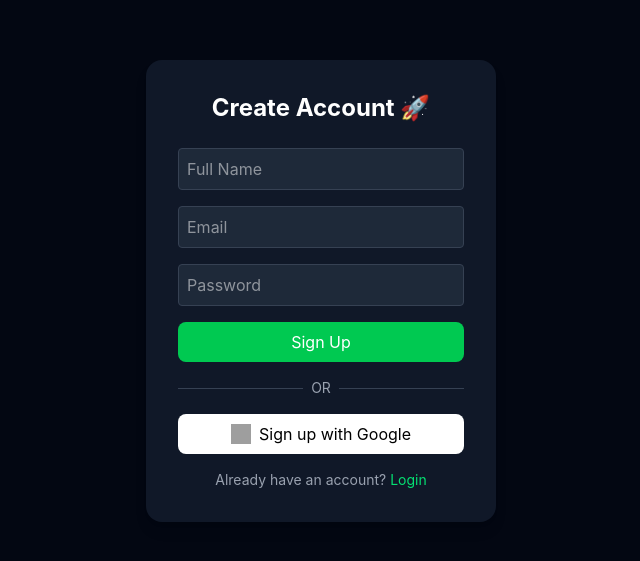
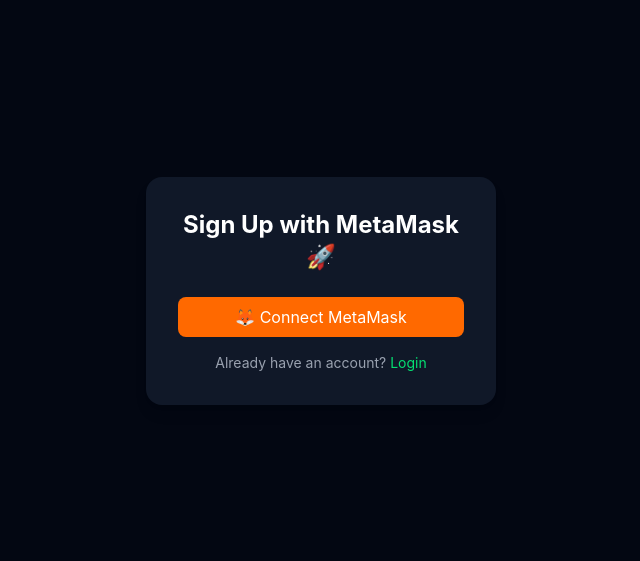
Before and after one commit to shib-weber/Climate-Crop-Meta-Analysis-Consensus, a React (Vite) app in the folder frontend/: page /signup in a window 1280 px wide. Shown: the part 109-670 px from the top of the page, without its empty margins (319-959 px from the left). Built offline with nearby package versions, Linux system fonts and the light colour scheme; grey boxes are pictures that could not be loaded.

Commit message:
MetaMask Implemented

```diff
--- a/frontend/package.json
+++ b/frontend/package.json
@@ -16,7 +16,8 @@
     "react": "^18.2.0",
     "react-dom": "^18.2.0",
     "react-router-dom": "^7.13.1",
-    "tailwindcss": "^4.2.2"
+    "tailwindcss": "^4.2.2",
+    "web3": "^4.16.0"
   },
   "devDependencies": {
     "@types/react": "^18.2.15",
--- a/frontend/src/App.jsx
+++ b/frontend/src/App.jsx
@@ -4,6 +4,7 @@
 import LandingPage from './Pages/LandingPage'
 import Login from "./Pages/Login";
 import Signup from "./Pages/Signup";
+import Dashboard from "./Pages/Dashboard"
 
 function App() {
   const [count, setCount] = useState(0)
@@ -14,6 +15,7 @@
         <Route path="/" element={<LandingPage />} />
         <Route path="/login" element={<Login />} />
         <Route path="/signup" element={<Signup />} />
+        <Route path="/dashboard" element={<Dashboard />} />
       </Routes>
     </BrowserRouter>
   )
--- /dev/null
+++ b/frontend/src/Pages/Dashboard.jsx
@@ -0,0 +1,51 @@
+import React, { useEffect } from "react";
+import useMetaMaskLogin from "../hooks/useMetaMaskLogin";
+
+function Dashboard() {
+  const { account, role, connectWallet } = useMetaMaskLogin();
+
+  useEffect(() => {
+    connectWallet(); // auto-connect on page load
+  }, []);
+
+  if (!account) {
+    return (
+      <div className="min-h-screen flex items-center justify-center">
+        <button
+          className="bg-green-500 px-6 py-3 rounded-lg text-white hover:bg-green-600"
+          onClick={connectWallet}
+        >
+          Connect MetaMask
+        </button>
+      </div>
+    );
+  }
+
+  return (
+    <div className="p-8">
+      <h1 className="text-2xl font-bold mb-4">Dashboard</h1>
+      <p className="mb-4">Logged in as: {account}</p>
+      <p className="mb-6">Role: {role}</p>
+
+      {/* Conditional rendering based on role */}
+      {role === "validator" ? (
+        <div>
+          <h2 className="text-xl font-semibold mb-2">Validator Panel</h2>
+          <button className="bg-blue-500 text-white px-4 py-2 rounded-lg hover:bg-blue-600 mr-2">
+            Approve Study
+          </button>
+          <button className="bg-red-500 text-white px-4 py-2 rounded-lg hover:bg-red-600">
+            Reject Study
+          </button>
+        </div>
+      ) : (
+        <div>
+          <h2 className="text-xl font-semibold mb-2">Researcher Panel</h2>
+          <p>You can view the studies but cannot vote.</p>
+        </div>
+      )}
+    </div>
+  );
+}
+
+export default Dashboard;
--- a/frontend/src/Pages/Login.jsx
+++ b/frontend/src/Pages/Login.jsx
@@ -1,59 +1,68 @@
+import { useState } from "react";
+import { useNavigate } from "react-router-dom"; // import navigate
+
 function Login() {
+  const [account, setAccount] = useState(null);
+  const navigate = useNavigate(); // initialize navigate
+
+  const connectWallet = async () => {
+    try {
+      if (window.ethereum) {
+        const accounts = await window.ethereum.request({
+          method: "eth_requestAccounts",
+        });
+
+        setAccount(accounts[0]);
+        // Redirect to dashboard after login
+        navigate("/dashboard"); // <-- add this
+      } else {
+        const isMobile = /iPhone|iPad|iPod|Android/i.test(navigator.userAgent);
+
+        if (isMobile) {
+          window.location.href =
+            "https://metamask.app.link/dapp/" +
+            window.location.href.replace(/^https?:\/\//, "");
+        } else {
+          window.open("https://metamask.io/download", "_blank");
+        }
+      }
+    } catch (error) {
+      console.error(error);
+      alert("Connection failed");
+    }
+  };
+
   return (
     <div className="min-h-screen flex items-center justify-center bg-gray-950 text-white">
+      <div className="bg-gray-900 p-8 rounded-2xl shadow-lg w-[350px] text-center">
+        <h2 className="text-2xl font-bold mb-6">Login with Wallet 🔐</h2>
 
-      <div className="bg-gray-900 p-8 rounded-2xl shadow-lg w-[350px]">
-
-        <h2 className="text-2xl font-bold mb-6 text-center">
-          Welcome Back 👋
-        </h2>
-
-        {/* Email Input */}
-        <input
-          type="email"
-          placeholder="Email"
-          className="w-full mb-4 p-2 rounded bg-gray-800 border border-gray-700 focus:outline-none focus:border-green-500"
-        />
-
-        {/* Password Input */}
-        <input
-          type="password"
-          placeholder="Password"
-          className="w-full mb-4 p-2 rounded bg-gray-800 border border-gray-700 focus:outline-none focus:border-green-500"
-        />
-
-        {/* Login Button */}
-        <button className="w-full bg-green-500 py-2 rounded-lg hover:bg-green-600 mb-4">
-          Login
+        {/* Wallet Button */}
+        <button
+          onClick={connectWallet}
+          className="w-full flex items-center justify-center gap-2 bg-orange-500 py-2 rounded-lg hover:bg-orange-600 mb-4"
+        >
+          🦊 Connect MetaMask
         </button>
 
+        {/* Show connected wallet */}
+        {account && (
+          <p className="text-green-400 text-sm break-all">
+            Connected: {account}
+          </p>
+        )}
+
         {/* Divider */}
-        <div className="flex items-center gap-2 mb-4">
+        <div className="flex items-center gap-2 my-4">
           <hr className="flex-1 border-gray-700" />
           <span className="text-gray-400 text-sm">OR</span>
           <hr className="flex-1 border-gray-700" />
         </div>
 
-        {/* Google Login */}
-        <button className="w-full flex items-center justify-center gap-2 bg-white text-black py-2 rounded-lg hover:bg-gray-200">
-          <img
-            src="https://www.svgrepo.com/show/475656/google-color.svg"
-            alt="google"
-            className="w-5 h-5"
-          />
-          Continue with Google
-        </button>
-
-        {/* Signup Redirect */}
-        <p className="text-sm text-gray-400 mt-4 text-center">
-          Don’t have an account?{" "}
-          <a href="/signup" className="text-green-400 hover:underline">
-            Sign Up
-          </a>
+        <p className="text-gray-400 text-sm">
+          Use MetaMask to securely login and interact with blockchain.
         </p>
-
       </div>
-
     </div>
   );
 }
--- a/frontend/src/Pages/Signup.jsx
+++ b/frontend/src/Pages/Signup.jsx
@@ -1,66 +1,71 @@
+import { useState } from "react";
+import { useNavigate } from "react-router-dom";
+
 function Signup() {
+  const [account, setAccount] = useState(null);
+  const navigate = useNavigate(); // for redirect
+
+  // Connect MetaMask wallet
+  const connectWallet = async () => {
+    if (window.ethereum) {
+      try {
+        const accounts = await window.ethereum.request({ method: 'eth_requestAccounts' });
+        setAccount(accounts[0]);
+
+        navigate("/dashboard");
+      } catch (error) {
+        console.error("User rejected connection", error);
+        alert("Connection rejected");
+      }
+    } else {
+      const isMobile = /iPhone|iPad|iPod|Android/i.test(navigator.userAgent);
+
+      if (isMobile) {
+        // Open in MetaMask mobile browser
+        window.location.href =
+          "https://metamask.app.link/dapp/" +
+          window.location.href.replace(/^https?:\/\//, "");
+      } else {
+        // Desktop install redirect
+        window.open("https://metamask.io/download", "_blank");
+      }
+    }
+  };
+
   return (
     <div className="min-h-screen flex items-center justify-center bg-gray-950 text-white">
+      <div className="bg-gray-900 p-8 rounded-2xl shadow-lg w-[350px] text-center">
 
-      <div className="bg-gray-900 p-8 rounded-2xl shadow-lg w-[350px]">
-
-        <h2 className="text-2xl font-bold mb-6 text-center">
-          Create Account 🚀
+        <h2 className="text-2xl font-bold mb-6">
+          Sign Up with MetaMask 🚀
         </h2>
 
-        {/* Name */}
-        <input
-          type="text"
-          placeholder="Full Name"
-          className="w-full mb-4 p-2 rounded bg-gray-800 border border-gray-700 focus:outline-none focus:border-green-500"
-        />
+        {account ? (
+          <div>
+            <p className="mb-4 text-green-400 break-all">{account}</p>
+            <button
+              className="w-full bg-green-500 py-2 rounded-lg hover:bg-green-600"
+              onClick={() => navigate("/dashboard")} // explicit proceed button redirect
+            >
+              Proceed
+            </button>
+          </div>
+        ) : (
+          <button
+            onClick={connectWallet}
+            className="w-full flex items-center justify-center gap-2 bg-orange-500 py-2 rounded-lg hover:bg-orange-600 mb-4"
+          >
+            🦊 Connect MetaMask
+          </button>
+        )}
 
-        {/* Email */}
-        <input
-          type="email"
-          placeholder="Email"
-          className="w-full mb-4 p-2 rounded bg-gray-800 border border-gray-700 focus:outline-none focus:border-green-500"
-        />
-
-        {/* Password */}
-        <input
-          type="password"
-          placeholder="Password"
-          className="w-full mb-4 p-2 rounded bg-gray-800 border border-gray-700 focus:outline-none focus:border-green-500"
-        />
-
-        {/* Signup Button */}
-        <button className="w-full bg-green-500 py-2 rounded-lg hover:bg-green-600 mb-4">
-          Sign Up
-        </button>
-
-        {/* Divider */}
-        <div className="flex items-center gap-2 mb-4">
-          <hr className="flex-1 border-gray-700" />
-          <span className="text-gray-400 text-sm">OR</span>
-          <hr className="flex-1 border-gray-700" />
-        </div>
-
-        {/* Google Signup */}
-        <button className="w-full flex items-center justify-center gap-2 bg-white text-black py-2 rounded-lg hover:bg-gray-200">
-          <img
-            src="https://www.svgrepo.com/show/475656/google-color.svg"
-            alt="google"
-            className="w-5 h-5"
-          />
-          Sign up with Google
-        </button>
-
-        {/* Login Redirect */}
-        <p className="text-sm text-gray-400 mt-4 text-center">
+        <p className="text-sm text-gray-400 mt-4">
           Already have an account?{" "}
           <a href="/login" className="text-green-400 hover:underline">
             Login
           </a>
         </p>
-
       </div>
-
     </div>
   );
 }
--- /dev/null
+++ b/frontend/src/data/accounts.json
@@ -0,0 +1,5 @@
+[
+  { "address": "0x5BE8AD14bdeCb74394103d96eBa986FF5E818CaC", "role": "researcher" },
+  { "address": "0x3b7C4bf40678C2b51c886f5A5536F611acE9567f", "role": "researcher" },
+  { "address": "0x1459dB983C826F3D22ad403a10D8C946e46E8D6b", "role": "validator" }
+]
--- /dev/null
+++ b/frontend/src/hooks/useMetaMaskLogin.js
@@ -0,0 +1,31 @@
+import { useState, useEffect } from "react";
+import Web3 from "web3";
+import accountsData from "../data/accounts.json";
+
+function useMetaMaskLogin() {
+  const [account, setAccount] = useState(null);
+  const [role, setRole] = useState(null);
+
+  const connectWallet = async () => {
+    if (window.ethereum) {
+      const web3 = new Web3(window.ethereum);
+      try {
+        const accounts = await window.ethereum.request({ method: "eth_requestAccounts" });
+        setAccount(accounts[0]);
+
+        // Get role from JSON
+        const user = accountsData.find(a => a.address.toLowerCase() === accounts[0].toLowerCase());
+        if (user) setRole(user.role);
+        else setRole("researcher"); // default role
+      } catch (err) {
+        console.error("User rejected connection", err);
+      }
+    } else {
+      alert("MetaMask not installed! Please install it to continue.");
+    }
+  };
+
+  return { account, role, connectWallet };
+}
+
+export default useMetaMaskLogin;
```
